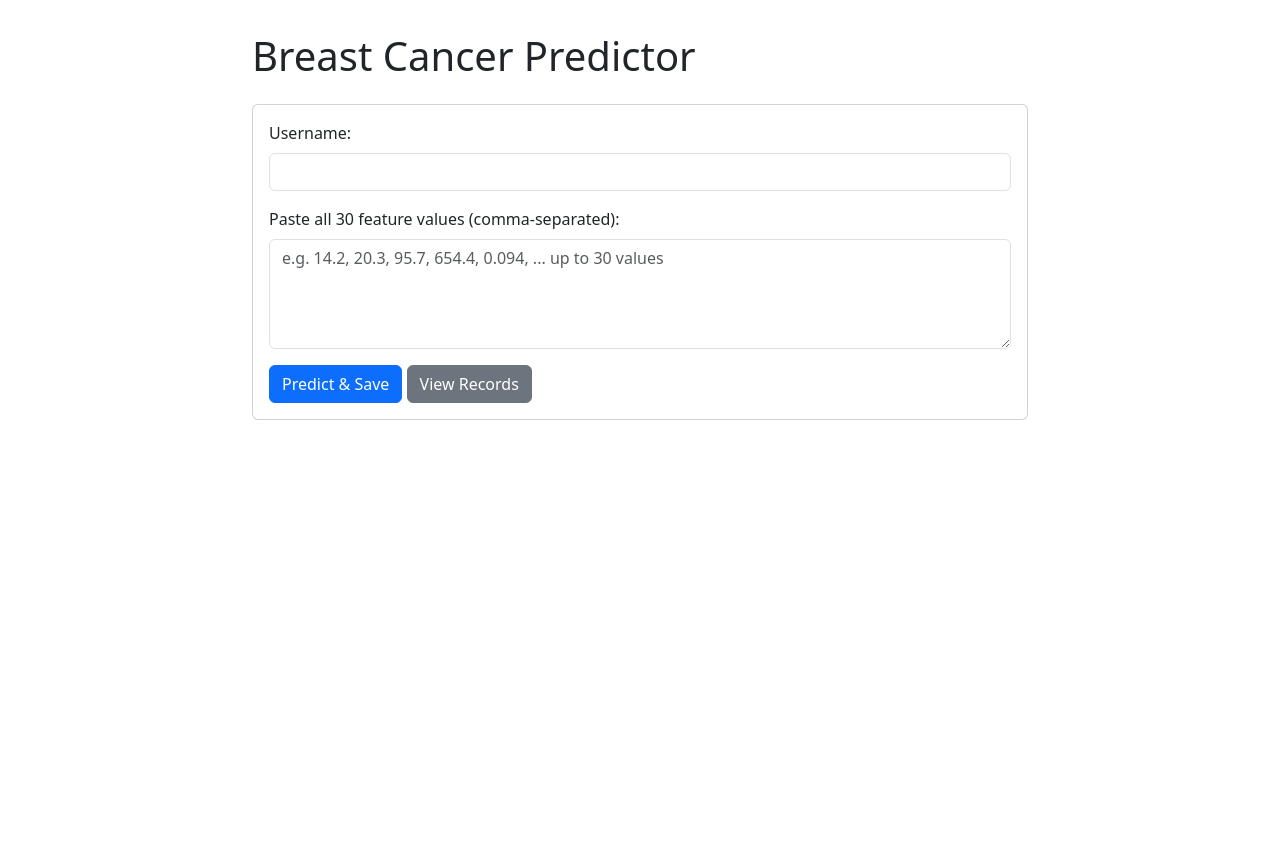
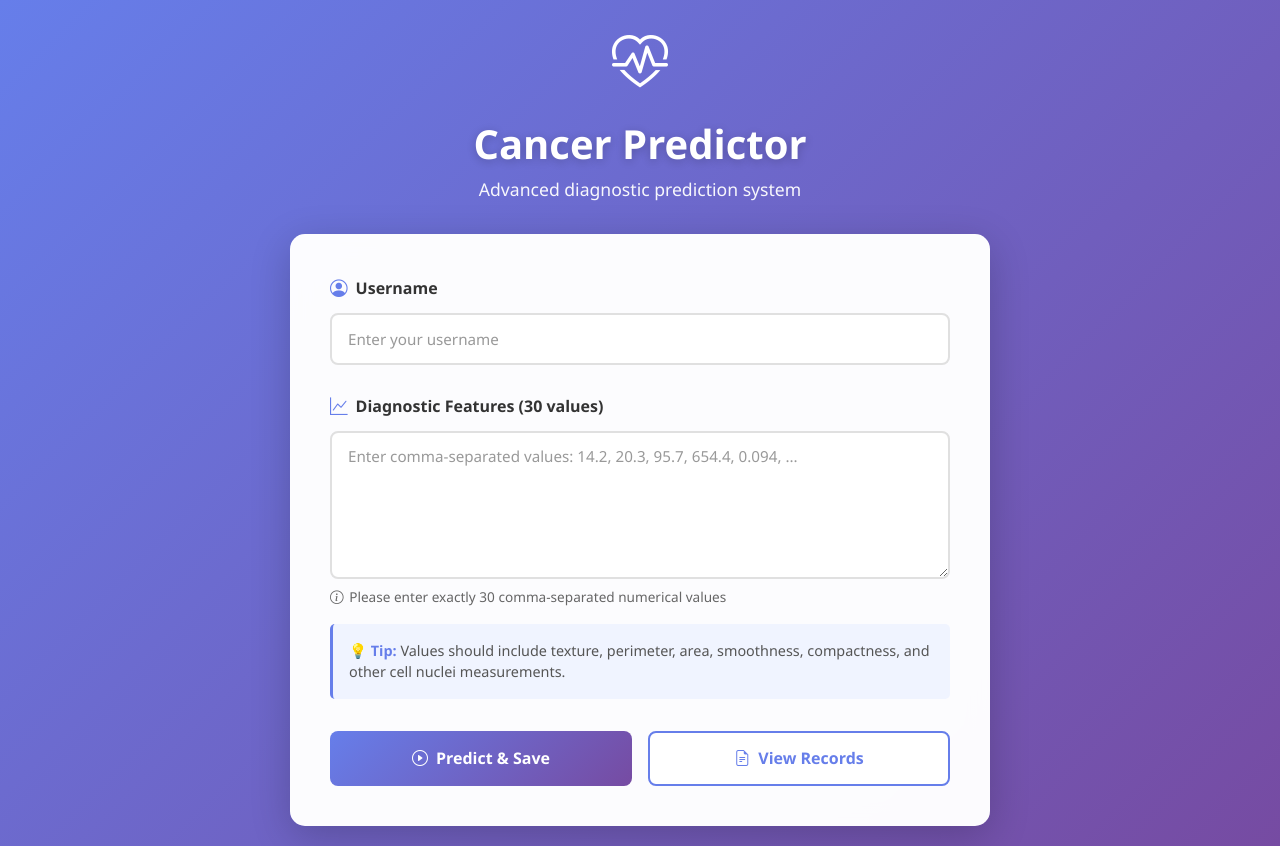
Before and after one commit to DarkMaskedODI/Web-Integration-of-breast-cancer-model, a Flask app: page / in a window 1280 px wide. Before the commit the page ends 420 px from the top, so only its background shows below. Run offline with Flask 3, Linux system fonts and the light colour scheme.

Commit message:
Enhance index.html with improved styling and layout

```diff
--- a/templates/index.html
+++ b/templates/index.html
@@ -5,49 +5,297 @@
   <meta name="viewport" content="width=device-width, initial-scale=1">
   <title>Breast Cancer Predictor</title>
   <link href="https://cdn.jsdelivr.net/npm/bootstrap@5.3.0-alpha1/dist/css/bootstrap.min.css" rel="stylesheet">
+  <link rel="stylesheet" href="https://cdn.jsdelivr.net/npm/bootstrap-icons@1.11.0/font/bootstrap-icons.css">
   <style>
-    body { padding-top: 2rem; }
-    .container { max-width: 800px; }
+    * {
+      margin: 0;
+      padding: 0;
+      box-sizing: border-box;
+    }
+
+    body {
+      background: linear-gradient(135deg, #667eea 0%, #764ba2 100%);
+      min-height: 100vh;
+      display: flex;
+      align-items: center;
+      justify-content: center;
+      font-family: 'Segoe UI', Tahoma, Geneva, Verdana, sans-serif;
+      padding: 20px;
+    }
+
+    .main-container {
+      width: 100%;
+      max-width: 700px;
+    }
+
+    .header {
+      text-align: center;
+      color: white;
+      margin-bottom: 2rem;
+    }
+
+    .header h1 {
+      font-size: 2.5rem;
+      font-weight: 700;
+      margin-bottom: 0.5rem;
+      text-shadow: 0 2px 10px rgba(0, 0, 0, 0.2);
+    }
+
+    .header p {
+      font-size: 1.1rem;
+      opacity: 0.95;
+      margin: 0;
+    }
+
+    .icon-header {
+      font-size: 3.5rem;
+      margin-bottom: 1rem;
+      display: inline-block;
+    }
+
+    .card {
+      border: none;
+      border-radius: 15px;
+      box-shadow: 0 10px 40px rgba(0, 0, 0, 0.2);
+      overflow: hidden;
+      backdrop-filter: blur(10px);
+      background: rgba(255, 255, 255, 0.98);
+    }
+
+    .card-body {
+      padding: 2.5rem;
+    }
+
+    .form-group {
+      margin-bottom: 1.75rem;
+    }
+
+    .form-label {
+      font-weight: 600;
+      color: #333;
+      margin-bottom: 0.75rem;
+      display: flex;
+      align-items: center;
+      gap: 0.5rem;
+    }
+
+    .form-label i {
+      color: #667eea;
+      font-size: 1.1rem;
+    }
+
+    .form-control {
+      border: 2px solid #e0e0e0;
+      border-radius: 8px;
+      padding: 0.75rem 1rem;
+      font-size: 1rem;
+      transition: all 0.3s ease;
+    }
+
+    .form-control:focus {
+      border-color: #667eea;
+      box-shadow: 0 0 0 0.2rem rgba(102, 126, 234, 0.15);
+      background-color: #f8f9ff;
+    }
+
+    .form-control::placeholder {
+      color: #999;
+      font-size: 0.95rem;
+    }
+
+    .textarea-info {
+      font-size: 0.85rem;
+      color: #666;
+      margin-top: 0.5rem;
+      display: flex;
+      align-items: center;
+      gap: 0.35rem;
+    }
+
+    .button-group {
+      display: grid;
+      grid-template-columns: 1fr 1fr;
+      gap: 1rem;
+      margin-top: 2rem;
+    }
+
+    @media (max-width: 576px) {
+      .button-group {
+        grid-template-columns: 1fr;
+      }
+    }
+
+    .btn {
+      border: none;
+      border-radius: 8px;
+      padding: 0.85rem 1.5rem;
+      font-weight: 600;
+      font-size: 1rem;
+      transition: all 0.3s ease;
+      text-decoration: none;
+      display: inline-flex;
+      align-items: center;
+      justify-content: center;
+      gap: 0.5rem;
+    }
+
+    .btn-primary {
+      background: linear-gradient(135deg, #667eea 0%, #764ba2 100%);
+      color: white;
+    }
+
+    .btn-primary:hover {
+      transform: translateY(-2px);
+      box-shadow: 0 8px 20px rgba(102, 126, 234, 0.3);
+      color: white;
+    }
+
+    .btn-secondary {
+      background: white;
+      color: #667eea;
+      border: 2px solid #667eea;
+    }
+
+    .btn-secondary:hover {
+      background: #667eea;
+      color: white;
+      transform: translateY(-2px);
+      box-shadow: 0 8px 20px rgba(102, 126, 234, 0.2);
+    }
+
+    .alert {
+      border: none;
+      border-radius: 8px;
+      margin-bottom: 1.5rem;
+      border-left: 4px solid;
+      animation: slideIn 0.3s ease;
+    }
+
+    .alert-success {
+      background-color: #d4edda;
+      color: #155724;
+      border-left-color: #28a745;
+    }
+
+    .alert-danger {
+      background-color: #f8d7da;
+      color: #721c24;
+      border-left-color: #dc3545;
+    }
+
+    .btn-close {
+      opacity: 0.7;
+      transition: opacity 0.2s ease;
+    }
+
+    .btn-close:hover {
+      opacity: 1;
+    }
+
+    @keyframes slideIn {
+      from {
+        opacity: 0;
+        transform: translateY(-10px);
+      }
+      to {
+        opacity: 1;
+        transform: translateY(0);
+      }
+    }
+
+    .feature-hint {
+      background: #f0f4ff;
+      border-left: 3px solid #667eea;
+      padding: 1rem;
+      border-radius: 5px;
+      margin-top: 1rem;
+      font-size: 0.9rem;
+      color: #555;
+    }
+
+    .feature-hint strong {
+      color: #667eea;
+    }
   </style>
 </head>
 <body>
-  <div class="container">
-    <h1 class="mb-4">Breast Cancer Predictor</h1>
+  <div class="main-container">
+    <div class="header">
+      <div class="icon-header">
+        <i class="bi bi-heart-pulse"></i>
+      </div>
+      <h1>Cancer Predictor</h1>
+      <p>Advanced diagnostic prediction system</p>
+    </div>
 
+    <div class="card">
       {% with messages = get_flashed_messages(with_categories=true) %}
         {% if messages %}
           {% for category, msg in messages %}
             <div class="alert alert-{{ 'success' if category=='success' else 'danger' }} alert-dismissible fade show" role="alert">
+              <strong><i class="bi bi-{{ 'check-circle' if category=='success' else 'exclamation-circle' }}"></i></strong>
               {{ msg }}
-            <button type="button" class="btn-close" data-bs-dismiss="alert"></button>
+              <button type="button" class="btn-close" data-bs-dismiss="alert" aria-label="Close"></button>
             </div>
           {% endfor %}
         {% endif %}
       {% endwith %}
 
-    <div class="card mb-4">
       <div class="card-body">
-        <form action="{{ url_for('index') }}" method="post">
-  <div class="mb-3">
-    <label for="username" class="form-label">Username:</label>
-    <input type="text" class="form-control" id="username" name="username" required>
+        <form action="{{ url_for('index') }}" method="post" id="predictionForm">
+          <div class="form-group">
+            <label for="username" class="form-label">
+              <i class="bi bi-person-circle"></i>
+              Username
+            </label>
+            <input type="text" class="form-control" id="username" name="username"
+                   placeholder="Enter your username" required>
           </div>
 
-  <div class="mb-3">
-    <label for="features" class="form-label">Paste all 30 feature values (comma-separated):</label>
-    <textarea class="form-control" id="features" name="features" rows="4"
-              placeholder="e.g. 14.2, 20.3, 95.7, 654.4, 0.094, ... up to 30 values"
+          <div class="form-group">
+            <label for="features" class="form-label">
+              <i class="bi bi-graph-up"></i>
+              Diagnostic Features (30 values)
+            </label>
+            <textarea class="form-control" id="features" name="features" rows="5"
+                      placeholder="Enter comma-separated values: 14.2, 20.3, 95.7, 654.4, 0.094, ..."
                       required></textarea>
+            <div class="textarea-info">
+              <i class="bi bi-info-circle"></i>
+              <span>Please enter exactly 30 comma-separated numerical values</span>
+            </div>
+            <div class="feature-hint">
+              <strong>💡 Tip:</strong> Values should include texture, perimeter, area, smoothness, compactness, and other cell nuclei measurements.
+            </div>
           </div>
 
-  <button type="submit" class="btn btn-primary">Predict & Save</button>
-  <a href="{{ url_for('records') }}" class="btn btn-secondary">View Records</a>
+          <div class="button-group">
+            <button type="submit" class="btn btn-primary">
+              <i class="bi bi-play-circle"></i>
+              Predict & Save
+            </button>
+            <a href="{{ url_for('records') }}" class="btn btn-secondary">
+              <i class="bi bi-file-earmark-text"></i>
+              View Records
+            </a>
+          </div>
         </form>
-
       </div>
     </div>
   </div>
 
   <script src="https://cdn.jsdelivr.net/npm/bootstrap@5.3.0-alpha1/dist/js/bootstrap.bundle.min.js"></script>
+  <script>
+    // Form validation feedback
+    document.getElementById('predictionForm').addEventListener('submit', function(e) {
+      const features = document.getElementById('features').value;
+      const featureArray = features.split(',').map(f => f.trim()).filter(f => f);
+
+      if (featureArray.length !== 30) {
+        e.preventDefault();
+        alert(`Please enter exactly 30 values. You entered ${featureArray.length}.`);
+      }
+    });
+  </script>
 </body>
 </html>
```
Lines whose indentation alone changed are shown as unchanged.
